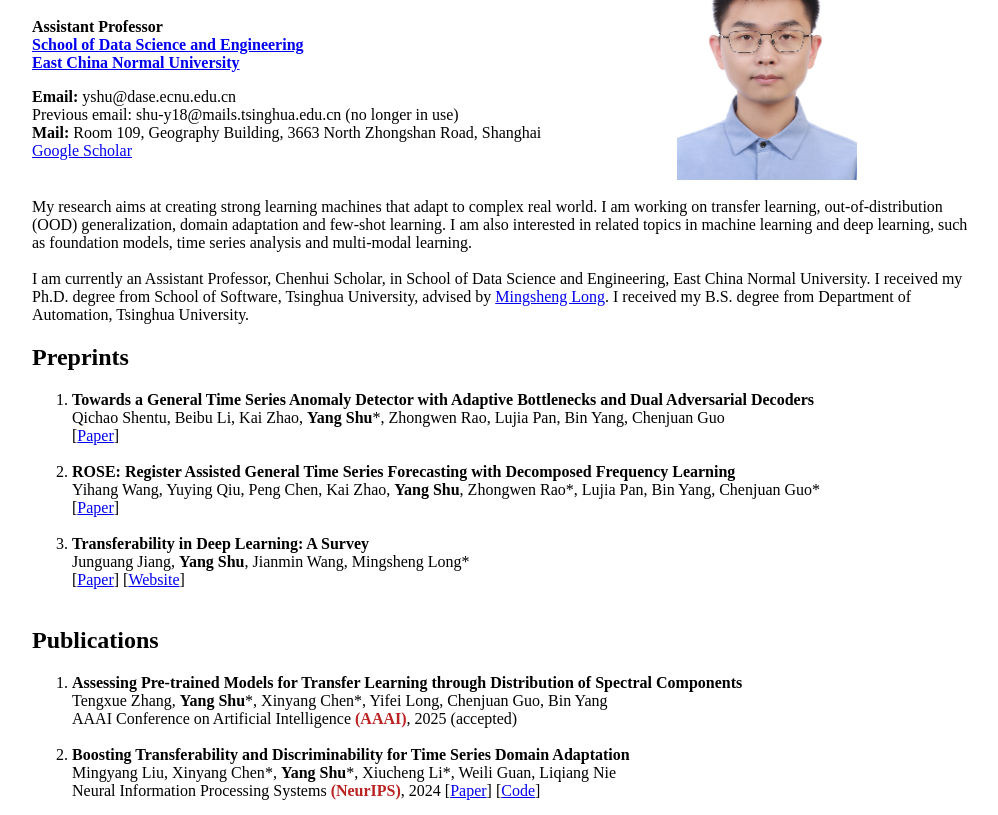
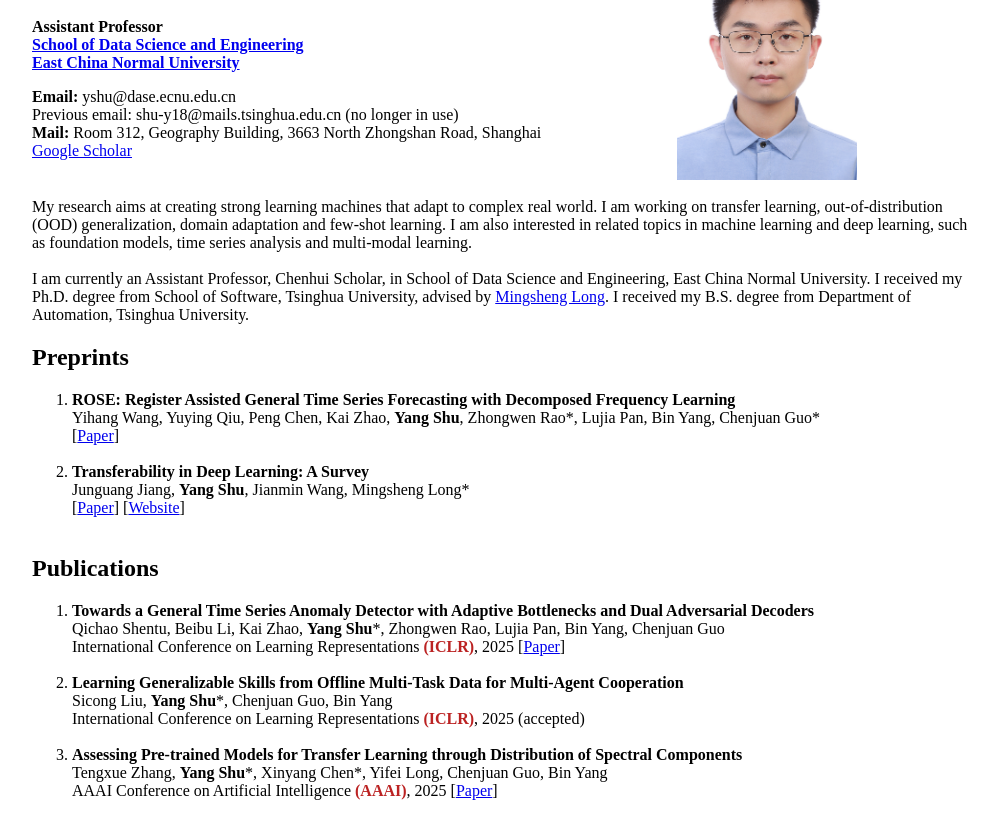
Before and after one commit to shuyang96/shuyang96.github.io, a plain HTML site: page index.html in a window 1280 px wide. Shown: the part 88-903 px from the top of the page, without its empty margins (178-1176 px from the left). Drawn offline with Linux system fonts and the light colour scheme.

Commit message:
Update index.html

```diff
--- a/index.html
+++ b/index.html
@@ -16,7 +16,7 @@
 	<p>
 	<b>Email:</b> yshu@dase.ecnu.edu.cn<br>
   Previous email: shu-y18@mails.tsinghua.edu.cn (no longer in use)<br>
-	<b>Mail:</b> Room 109, Geography Building, 3663 North Zhongshan Road, Shanghai<br>
+	<b>Mail:</b> Room 312, Geography Building, 3663 North Zhongshan Road, Shanghai<br>
 	<a target='_blank' href='https://scholar.google.com/citations?user=VdyHmIwAAAAJ'>Google Scholar</a>
         </p>
         </td>
@@ -40,12 +40,6 @@
 
  <h2>Preprints</h2>
  <ol>
-    <li><strong>Towards a General Time Series Anomaly Detector with Adaptive Bottlenecks and Dual Adversarial Decoders
-</strong><br>
-    Qichao Shentu, Beibu Li, Kai Zhao, <strong>Yang Shu</strong><span style="font-family:Wingdings">*</span>, Zhongwen Rao, Lujia Pan, Bin Yang, Chenjuan Guo<br>
-    [<a target='_blank' href="https://arxiv.org/abs/2405.15273">Paper</a>]
-     </li><br>
-
     <li><strong>ROSE: Register Assisted General Time Series Forecasting with Decomposed Frequency Learning</strong><br>
     Yihang Wang, Yuying Qiu, Peng Chen, Kai Zhao, <strong>Yang Shu</strong>, Zhongwen Rao<span style="font-family:Wingdings">*</span>, Lujia Pan, Bin Yang, Chenjuan Guo<span style="font-family:Wingdings">*</span><br>
     [<a target='_blank' href="https://arxiv.org/abs/2405.17478">Paper</a>]
@@ -60,9 +54,21 @@
 
  <h2>Publications</h2>
   <ol>
+    <li><strong>Towards a General Time Series Anomaly Detector with Adaptive Bottlenecks and Dual Adversarial Decoders</strong><br>
+    Qichao Shentu, Beibu Li, Kai Zhao, <strong>Yang Shu</strong><span style="font-family:Wingdings">*</span>, Zhongwen Rao, Lujia Pan, Bin Yang, Chenjuan Guo<br>
+    <span>International Conference on Learning Representations <b><font color='#BB2222'>(ICLR)</font></b>, 2025</span>
+    [<a target='_blank' href="https://arxiv.org/abs/2405.15273">Paper</a>]
+     </li><br>
+
+     <li><strong>Learning Generalizable Skills from Offline Multi-Task Data for Multi-Agent Cooperation</strong><br>
+    Sicong Liu, <strong>Yang Shu</strong><span style="font-family:Wingdings">*</span>, Chenjuan Guo, Bin Yang<br>
+    <span>International Conference on Learning Representations <b><font color='#BB2222'>(ICLR)</font></b>, 2025 (accepted)</span>
+     </li><br>
+
     <li><strong>Assessing Pre-trained Models for Transfer Learning through Distribution of Spectral Components</strong><br>
     Tengxue Zhang, <strong>Yang Shu</strong><span style="font-family:Wingdings">*</span>, Xinyang Chen<span style="font-family:Wingdings">*</span>, Yifei Long, Chenjuan Guo, Bin Yang<br>
-        <span>AAAI Conference on Artificial Intelligence <b><font color='#BB2222'>(AAAI)</font></b>, 2025 (accepted)</span>
+        <span>AAAI Conference on Artificial Intelligence <b><font color='#BB2222'>(AAAI)</font></b>, 2025</span>
+    [<a target='_blank' href="https://arxiv.org/abs/2412.19085">Paper</a>]
      </li><br>
 
     <li><strong>Boosting Transferability and Discriminability for Time Series Domain Adaptation</strong><br>
```
